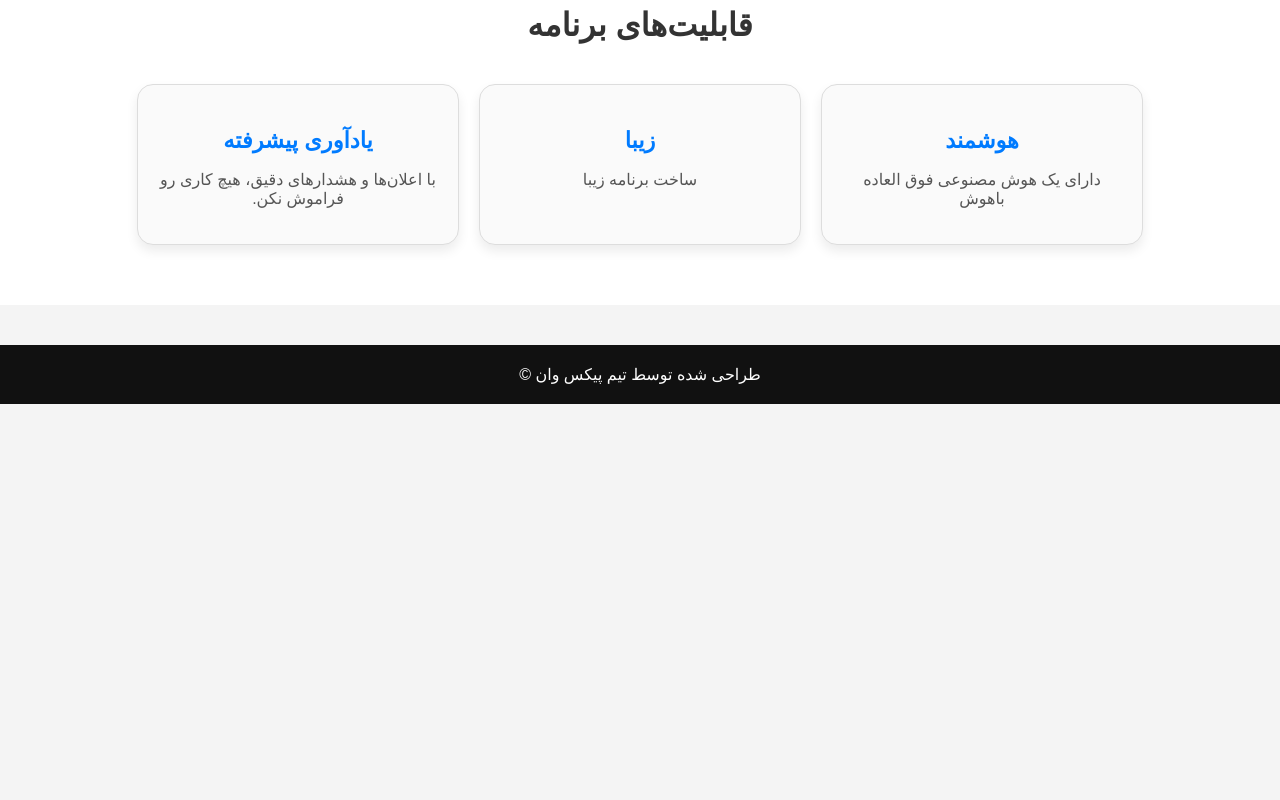
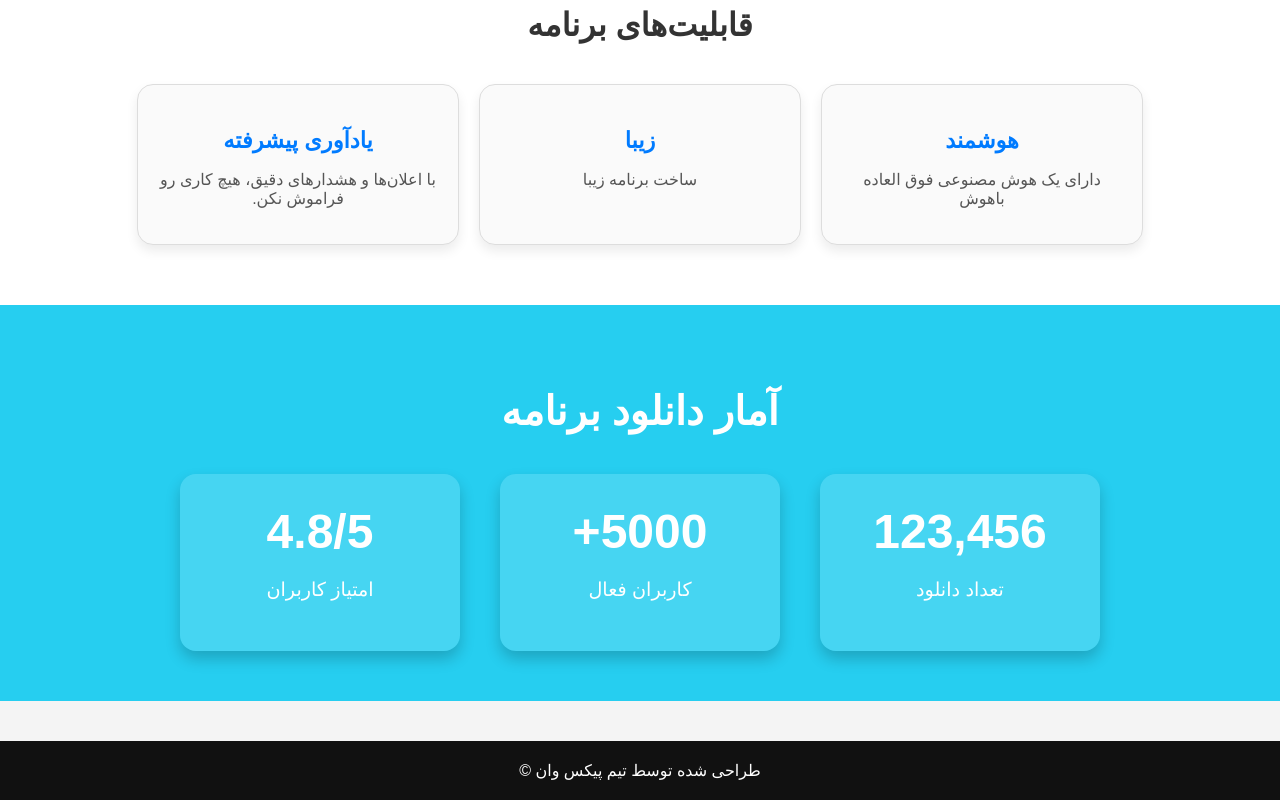
Before and after one commit to PiXOneWeb/WebSite, a plain HTML site: page index.html in a window 1280 px wide. Shown: the part 881-1681 px from the top of the page. Before the commit the page ends 1285 px from the top, so only its background shows below. Drawn offline with Linux system fonts and the light colour scheme.

Commit message:
Update index.html

```diff
--- a/index.html
+++ b/index.html
@@ -5,7 +5,6 @@
   <meta name="viewport" content="width=device-width, initial-scale=1.0" />
   <title>PiXOne - ساخت برنامه رایگان , سریع</title>
   <link rel="icon" href="WhatsApp Image 2025-07-19 at 2.58.58 PM.jpeg" type="image/png" />
-
 
   <!-- متا تگ تایید گوگل -->
   <meta name="google-site-verification" content="yg2ocdu5cJfoF0oywVJ55cwhccwJ6vIKeF6euzq2mWQ" />
@@ -88,6 +87,62 @@
       color: #555;
     }
 
+    /* بخش آمار دانلود */
+    /* بخش آمار دانلود */
+.stats {
+  background: #26cef0; /* رنگ نارنجی ملایم */
+  color: white;
+  padding: 50px 20px;
+  text-align: center;
+  font-family: 'Vazir', sans-serif;
+}
+.stat-card {
+  background: rgba(255,255,255,0.2);
+  border-radius: 16px;
+  padding: 30px 40px;
+  width: 200px;
+  box-shadow: 0 8px 15px rgba(0,0,0,0.2);
+  transition: transform 0.3s ease;
+}
+.stat-card h3 {
+  color: #fff;
+  font-size: 3rem;
+  margin: 0 0 10px 0;
+}
+.stat-card p {
+  color: #fff;
+  font-size: 1.2rem;
+}
+
+    .stats h2 {
+      font-size: 2.5rem;
+      margin-bottom: 40px;
+    }
+    .stats-container {
+      display: flex;
+      justify-content: center;
+      gap: 40px;
+      flex-wrap: wrap;
+    }
+    .stat-card {
+      background: rgba(255,255,255,0.15);
+      border-radius: 16px;
+      padding: 30px 40px;
+      width: 200px;
+      box-shadow: 0 8px 15px rgba(0,0,0,0.2);
+      transition: transform 0.3s ease;
+    }
+    .stat-card:hover {
+      transform: scale(1.1);
+    }
+    .stat-card h3 {
+      font-size: 3rem;
+      margin: 0 0 10px 0;
+    }
+    .stat-card p {
+      font-size: 1.2rem;
+    }
+
     .footer {
       background-color: #111;
       color: white;
@@ -105,6 +160,18 @@
       .feature-cards {
         flex-direction: column;
         align-items: center;
+      }
+    }
+
+    @media (max-width: 600px) {
+      .stats-container {
+        flex-direction: column;
+        gap: 20px;
+      }
+      .stat-card {
+        width: 100%;
+        max-width: 300px;
+        margin: 0 auto;
       }
     }
   </style>
@@ -135,10 +202,49 @@
     </div>
   </section>
 
+  <!-- بخش آمار دانلود -->
+  <section class="stats">
+    <h2>آمار دانلود برنامه</h2>
+    <div class="stats-container">
+      <div class="stat-card">
+        <h3 id="downloadCount">0</h3>
+        <p>تعداد دانلود</p>
+      </div>
+      <div class="stat-card">
+        <h3>5000+</h3>
+        <p>کاربران فعال</p>
+      </div>
+      <div class="stat-card">
+        <h3>4.8/5</h3>
+        <p>امتیاز کاربران</p>
+      </div>
+    </div>
+  </section>
+
   <!-- فوتر -->
   <div class="footer">
     طراحی شده توسط تیم پیکس وان ©
   </div>
 
+  <script>
+    function animateCount(id, target, duration) {
+      const element = document.getElementById(id);
+      let start = 0;
+      const increment = target / (duration / 30);
+      const timer = setInterval(() => {
+        start += increment;
+        if (start >= target) {
+          start = target;
+          clearInterval(timer);
+        }
+        element.textContent = Math.floor(start).toLocaleString();
+      }, 30);
+    }
+
+    window.addEventListener('DOMContentLoaded', () => {
+      animateCount('downloadCount', 123456, 2000); // تغییر عدد به تعداد دانلود واقعی شما
+    });
+  </script>
+
 </body>
 </html>
```
